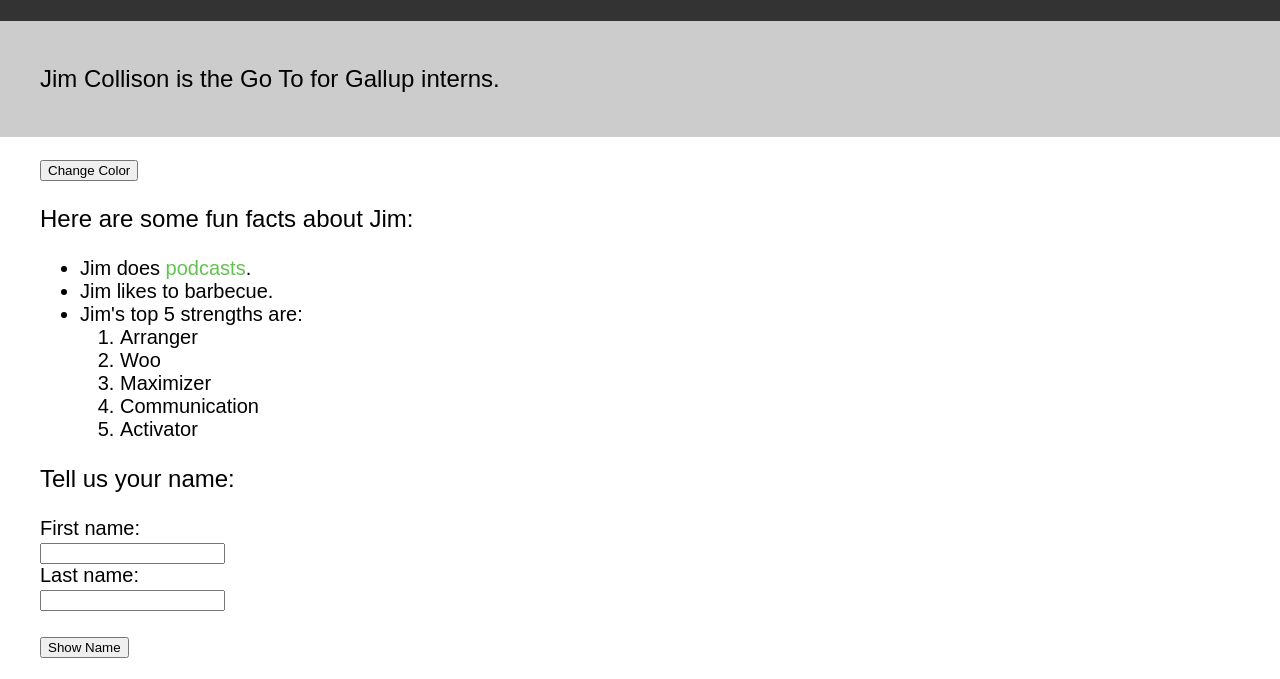
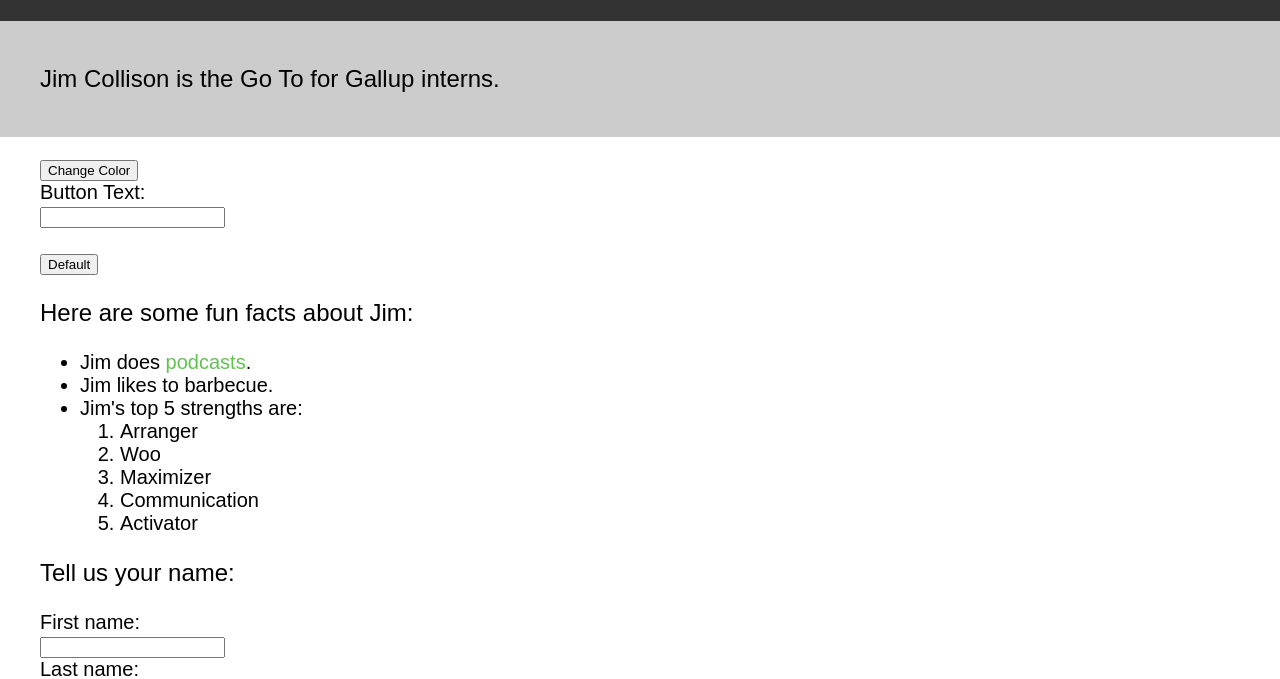
Before and after one commit to mpowell14/GETHIPWeekOne, a plain HTML site: page indexFormatted.html in a window 1280 px wide. Shown: the part 99-778 px from the top of the page. Drawn offline with Linux system fonts and the light colour scheme.

Commit message:
added a button that changes its text to the input box

```diff
--- a/indexFormatted.html
+++ b/indexFormatted.html
@@ -17,6 +17,11 @@
   <div class="content">
 
   <button onclick="changeBodyColor()">Change Color</button>
+<br>
+  Button Text:<br>
+      <input type="text" name="buttonText" id="buttonText">
+      <br><br>
+      <button id="button1" onclick="setButtonText()">Default</button>
     <p>Here are some fun facts about Jim:</p>
     <ul>
       <li>Jim does
--- a/scripts.js
+++ b/scripts.js
@@ -14,3 +14,8 @@ function getRandomColor() {
   }
   return color;
 }
+
+function setButtonText() {
+    document.getElementById("button1").innerHTML = document.getElementById('buttonText').value;
+    // document.getElementById("button1").innerHTML = "this is a button";
+}
```
